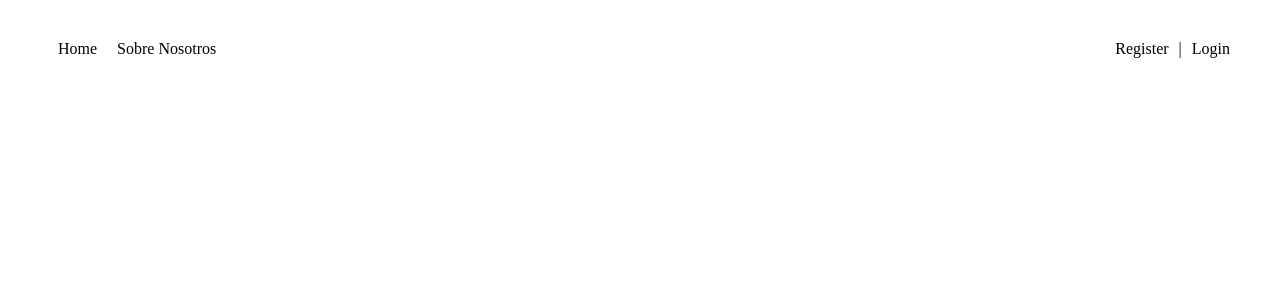
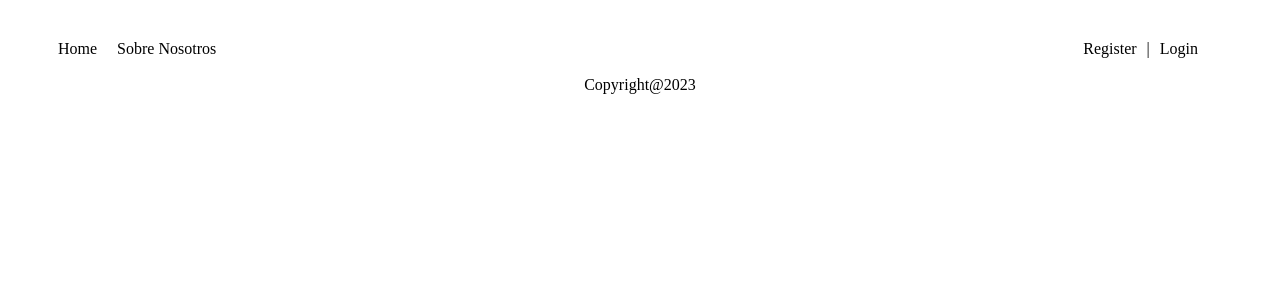
Before and after one commit to JJessa/Narratea, a Vue app: page / in a window 1280 px wide. Shown: the top 300 px of the page. Built offline with nearby package versions, Linux system fonts and the light colour scheme.

Commit message:
creado Footer componente

```diff
--- /dev/null
+++ b/src/components/Footer.vue
@@ -0,0 +1,18 @@
+<template>
+   <p>Copyright@2023</p>
+
+
+    </template>
+
+    <script setup>
+
+    </script>
+
+
+    <style scoped>
+
+    p {
+        text-align: center;
+    }
+
+    </style>
--- a/src/components/NavBar.vue
+++ b/src/components/NavBar.vue
@@ -59,13 +59,13 @@ transition: all .5s;
 
 a:hover:after {
 width: 100%;
-background: #D7BCE8;
+background: #9171a5;
 }
 
 .login_register {
   display: flex;
   justify-content: end;
-  margin-right: 2rem;
+  margin-right: 4rem;
 
 }
 
--- a/src/views/HomeView.vue
+++ b/src/views/HomeView.vue
@@ -2,8 +2,15 @@
 
  <NavBar />
 
-  </template>
+  <div>
 
-  <script setup>
+  </div>
+
+ <Footer />
+
+</template>
+
+<script setup>
 import NavBar from '../components/NavBar.vue'
+import Footer from '../components/Footer.vue'
 </script>
```
